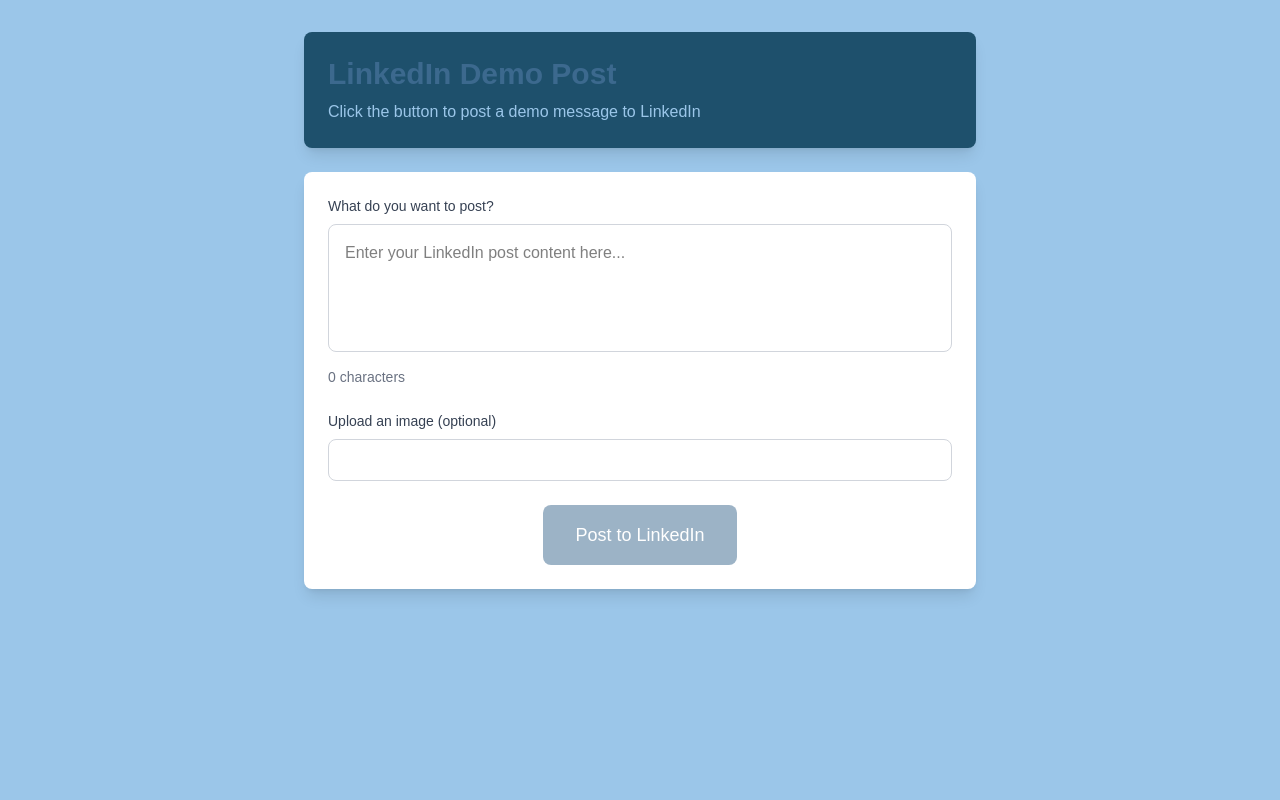
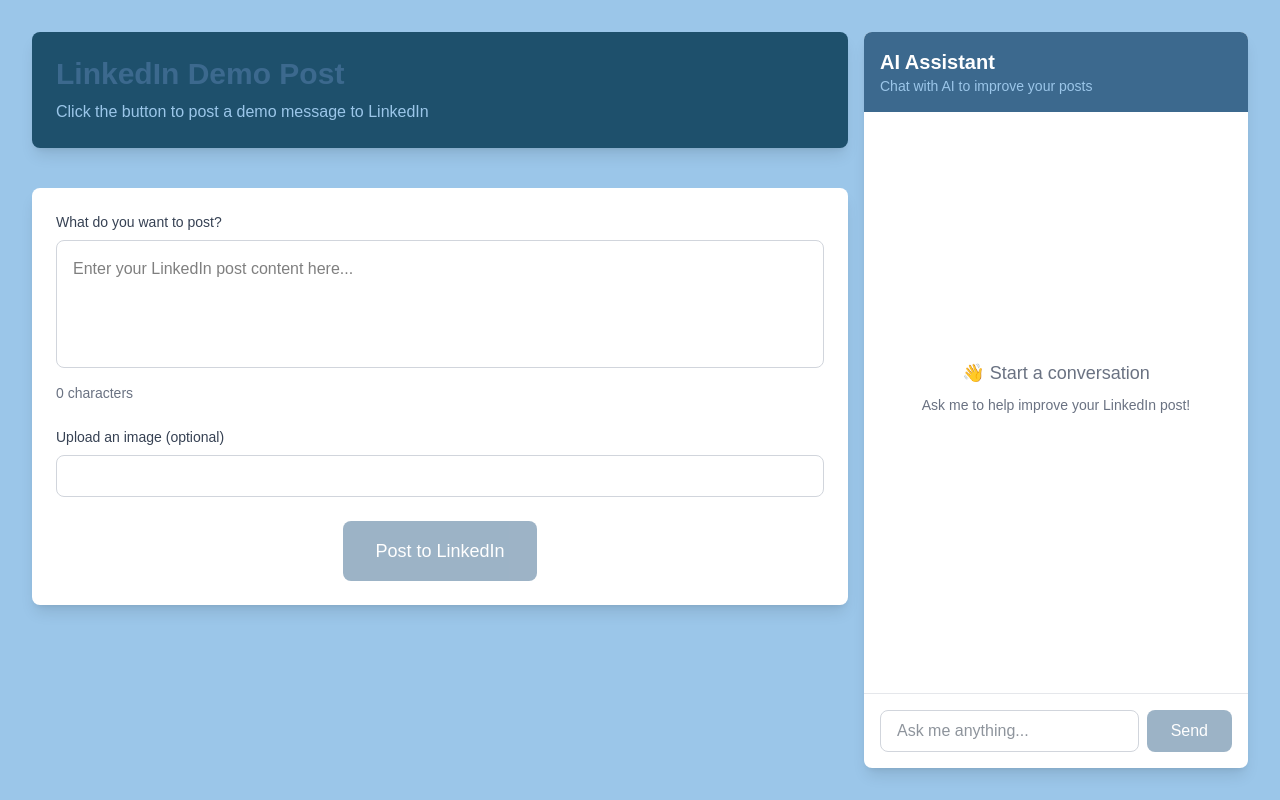
Before and after one commit to SimonNRisk/qtma25, a Next.js app in the folder frontend/: page /linkedin in a window 1280 px wide. Built offline with nearby package versions, Linux system fonts and the light colour scheme; sample sign-in values are in the browser's storage.

Commit message:
feat: add ai assistant

```diff
--- /dev/null
+++ b/frontend/src/app/linkedin/components/ai-assistant.tsx
@@ -0,0 +1,156 @@
+'use client';
+
+import { useState, useRef, useEffect } from 'react';
+
+interface Message {
+  role: 'user' | 'assistant';
+  content: string;
+}
+
+export const AiAssistant = () => {
+  const [prompt, setPrompt] = useState('');
+  const [messages, setMessages] = useState<Message[]>([]);
+  const [isLoading, setIsLoading] = useState(false);
+  const messagesEndRef = useRef<HTMLDivElement>(null);
+
+  const scrollToBottom = () => {
+    messagesEndRef.current?.scrollIntoView({ behavior: 'smooth' });
+  };
+
+  useEffect(() => {
+    scrollToBottom();
+  }, [messages]);
+
+  const handleSubmitPrompt = async (e: React.FormEvent) => {
+    e.preventDefault();
+
+    if (!prompt.trim()) return;
+
+    const userMessage: Message = { role: 'user', content: prompt };
+    setMessages(prev => [...prev, userMessage]);
+    setPrompt('');
+    setIsLoading(true);
+
+    try {
+      const response = await fetch('/api/generate', {
+        method: 'POST',
+        headers: {
+          'Content-Type': 'application/json',
+        },
+        body: JSON.stringify({ prompt }),
+      });
+
+      const data = await response.json();
+
+      if (response.ok) {
+        const assistantMessage: Message = {
+          role: 'assistant',
+          content: data.generatedText,
+        };
+        setMessages(prev => [...prev, assistantMessage]);
+      } else {
+        console.error('Error:', data.error);
+        const errorMessage: Message = {
+          role: 'assistant',
+          content:
+            'Sorry, I had trouble generating a response. Please reach out to our support team.',
+        };
+        setMessages(prev => [...prev, errorMessage]);
+      }
+    } catch (error) {
+      console.error('Request failed:', error);
+      const errorMessage: Message = {
+        role: 'assistant',
+        content:
+          'Sorry, I had trouble generating a response. Please reach out to our support team.',
+      };
+      setMessages(prev => [...prev, errorMessage]);
+    } finally {
+      setIsLoading(false);
+    }
+  };
+
+  return (
+    <div className="flex flex-col h-[calc(100vh-4rem)] w-96 bg-white rounded-lg shadow-lg">
+      {/* Header */}
+      <div className="bg-brand-blue text-white p-4 rounded-t-lg">
+        <h2 className="text-xl font-bold">AI Assistant</h2>
+        <p className="text-sm text-brand-light">Chat with AI to improve your posts</p>
+      </div>
+
+      {/* Messages Container */}
+      <div className="flex-1 overflow-y-auto p-4 space-y-4">
+        {messages.length === 0 ? (
+          <div className="flex items-center justify-center h-full text-gray-500 text-center">
+            <div>
+              <p className="text-lg mb-2">👋 Start a conversation</p>
+              <p className="text-sm">Ask me to help improve your LinkedIn post!</p>
+            </div>
+          </div>
+        ) : (
+          messages.map((message, index) => (
+            <div
+              key={index}
+              className={`flex ${message.role === 'user' ? 'justify-end' : 'justify-start'}`}
+            >
+              <div
+                className={`max-w-[80%] rounded-lg px-4 py-2 ${
+                  message.role === 'user'
+                    ? 'bg-brand-blue text-white rounded-br-none'
+                    : 'bg-gray-100 text-gray-800 rounded-bl-none'
+                }`}
+              >
+                <div className="text-sm font-medium mb-1">
+                  {message.role === 'user' ? 'You' : 'Assistant'}
+                </div>
+                <div className="whitespace-pre-wrap break-words">{message.content}</div>
+              </div>
+            </div>
+          ))
+        )}
+        {isLoading && (
+          <div className="flex justify-start">
+            <div className="bg-gray-100 text-gray-800 rounded-lg rounded-bl-none px-4 py-2">
+              <div className="flex items-center space-x-2">
+                <div className="flex space-x-1">
+                  <div className="w-2 h-2 bg-gray-400 rounded-full animate-bounce"></div>
+                  <div
+                    className="w-2 h-2 bg-gray-400 rounded-full animate-bounce"
+                    style={{ animationDelay: '0.1s' }}
+                  ></div>
+                  <div
+                    className="w-2 h-2 bg-gray-400 rounded-full animate-bounce"
+                    style={{ animationDelay: '0.2s' }}
+                  ></div>
+                </div>
+                <span className="text-sm text-gray-600">Thinking...</span>
+              </div>
+            </div>
+          </div>
+        )}
+        <div ref={messagesEndRef} />
+      </div>
+
+      {/* Input Area */}
+      <div className="border-t border-gray-200 p-4">
+        <form onSubmit={handleSubmitPrompt} className="flex gap-2">
+          <input
+            type="text"
+            placeholder="Ask me anything..."
+            value={prompt}
+            onChange={e => setPrompt(e.target.value)}
+            className="flex-1 px-4 py-2 border border-gray-300 rounded-lg focus:ring-2 focus:ring-brand-blue focus:border-transparent text-gray-800"
+            disabled={isLoading}
+          />
+          <button
+            type="submit"
+            disabled={isLoading || !prompt.trim()}
+            className="bg-brand-blue text-white px-6 py-2 rounded-lg font-medium hover:bg-blue-600 disabled:opacity-50 disabled:cursor-not-allowed transition-colors"
+          >
+            Send
+          </button>
+        </form>
+      </div>
+    </div>
+  );
+};
--- a/frontend/src/app/linkedin/page.tsx
+++ b/frontend/src/app/linkedin/page.tsx
@@ -2,6 +2,7 @@
 import { useState } from 'react';
 import { AuthGuard } from '@/components/AuthGuard';
 import { LINKEDIN_VIEW_POST_URL } from './utils/constants';
+import { AiAssistant } from './components/ai-assistant';
 
 export default function LinkedInPost() {
   const [isPosting, setIsPosting] = useState(false);
@@ -51,15 +52,22 @@
   return (
     <AuthGuard>
       <main className="min-h-screen bg-brand-light p-8">
-        <div className="max-w-2xl mx-auto">
+        <div className="max-w-7xl mx-auto">
+          <div className="flex flex-row gap-4 items-start">
+            <div className="flex flex-col gap-4 flex-1">
               <div className="bg-brand-dark text-white p-6 rounded-lg shadow-lg mb-6">
                 <h1 className="text-3xl font-bold mb-2 text-brand-blue">LinkedIn Demo Post</h1>
-            <p className="text-brand-light">Click the button to post a demo message to LinkedIn</p>
+                <p className="text-brand-light">
+                  Click the button to post a demo message to LinkedIn
+                </p>
               </div>
 
               <div className="bg-white rounded-lg shadow-lg p-6">
                 <div className="mb-6">
-              <label htmlFor="postText" className="block text-sm font-medium text-gray-700 mb-2">
+                  <label
+                    htmlFor="postText"
+                    className="block text-sm font-medium text-gray-700 mb-2"
+                  >
                     What do you want to post?
                   </label>
                   <textarea
@@ -73,7 +81,10 @@
                 </div>
 
                 <div className="mb-6">
-              <label htmlFor="imageUpload" className="block text-sm font-medium text-gray-700 mb-2">
+                  <label
+                    htmlFor="imageUpload"
+                    className="block text-sm font-medium text-gray-700 mb-2"
+                  >
                     Upload an image (optional)
                   </label>
                   <input
@@ -85,7 +96,8 @@
                   />
                   {selectedFile && (
                     <div className="mt-2 text-sm text-gray-600">
-                  Selected: {selectedFile.name} ({(selectedFile.size / 1024 / 1024).toFixed(2)} MB)
+                      Selected: {selectedFile.name} ({(selectedFile.size / 1024 / 1024).toFixed(2)}{' '}
+                      MB)
                     </div>
                   )}
                 </div>
@@ -117,6 +129,9 @@
                 </div>
               )}
             </div>
+            <AiAssistant />
+          </div>
+        </div>
       </main>
     </AuthGuard>
   );
```
Lines whose indentation alone changed are shown as unchanged.
